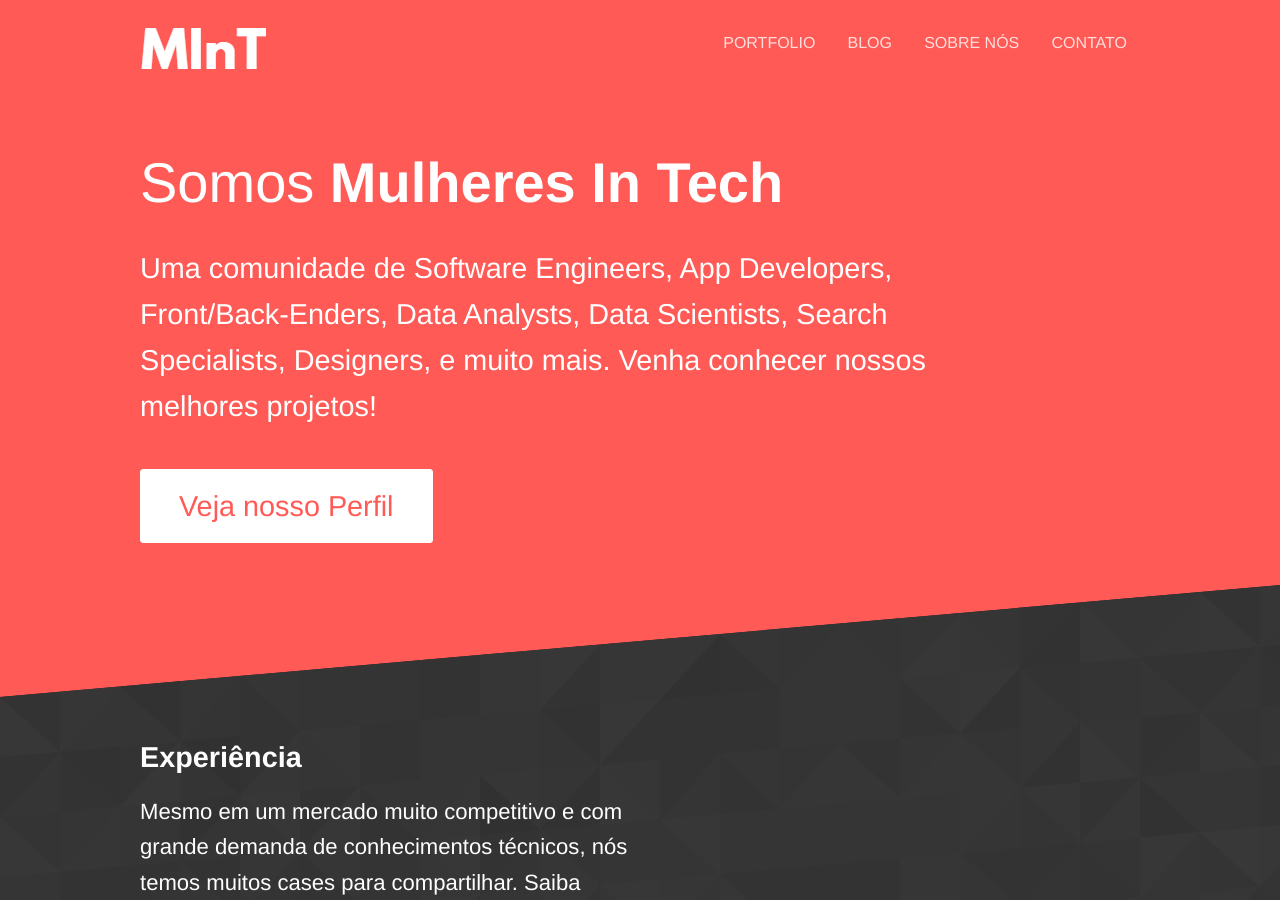
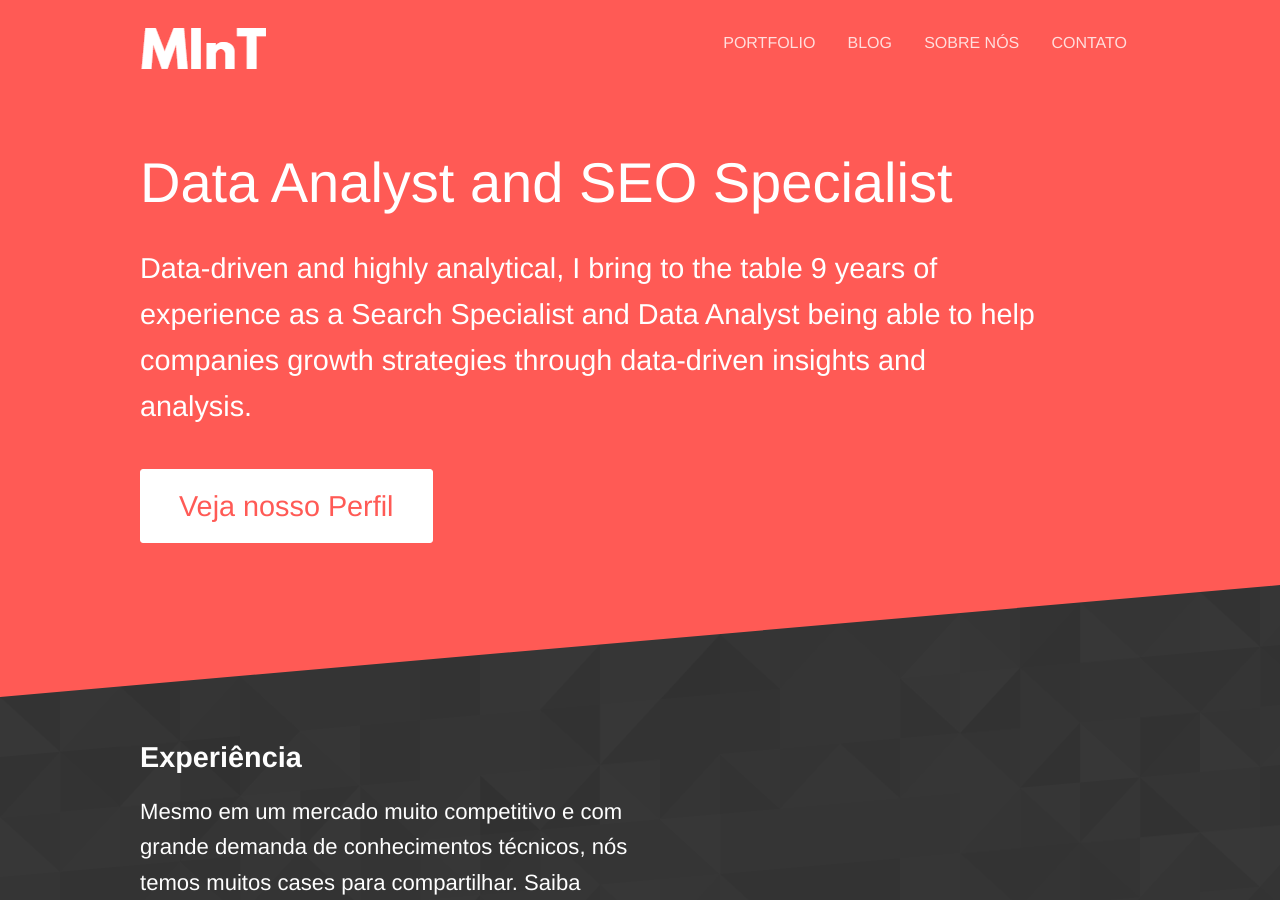
Before and after one commit to seoanalytics/seoanalytics.github.io, a Jekyll site: the page built from index.html, in a window 1280 px wide and 900 px high. Built offline with Jekyll 4.4.1, drawn with Linux system fonts in a browser that asks for light colours.

Commit message:
Updated 'index.html' via CloudCannon

```diff
--- a/index.html
+++ b/index.html
@@ -5,10 +5,10 @@ title: MInT - Mulheres In Tech
 <section class="hero diagonal">
 	<div class="container">
 		<h2 class="editable">
-			Somos <strong>Mulheres In Tech</strong>
+			Data Analyst and SEO Specialist
 		</h2>
 		<p class="subtext editable">
-			Uma comunidade de Software Engineers, App Developers, Front/Back-Enders, Data Analysts, Data Scientists, Search Specialists, Designers, e muito mais. Venha conhecer nossos melhores projetos!<br />
+			Data-driven and highly analytical, I bring to the table 9 years of experience as a Search Specialist and Data Analyst being able to help companies growth strategies through data-driven insights and analysis.
 		</p>
 		<p><a class="button alt" href="{{ site.baseurl }}/portfolio/">Veja nosso Perfil</a></p>
 	</div>
```
